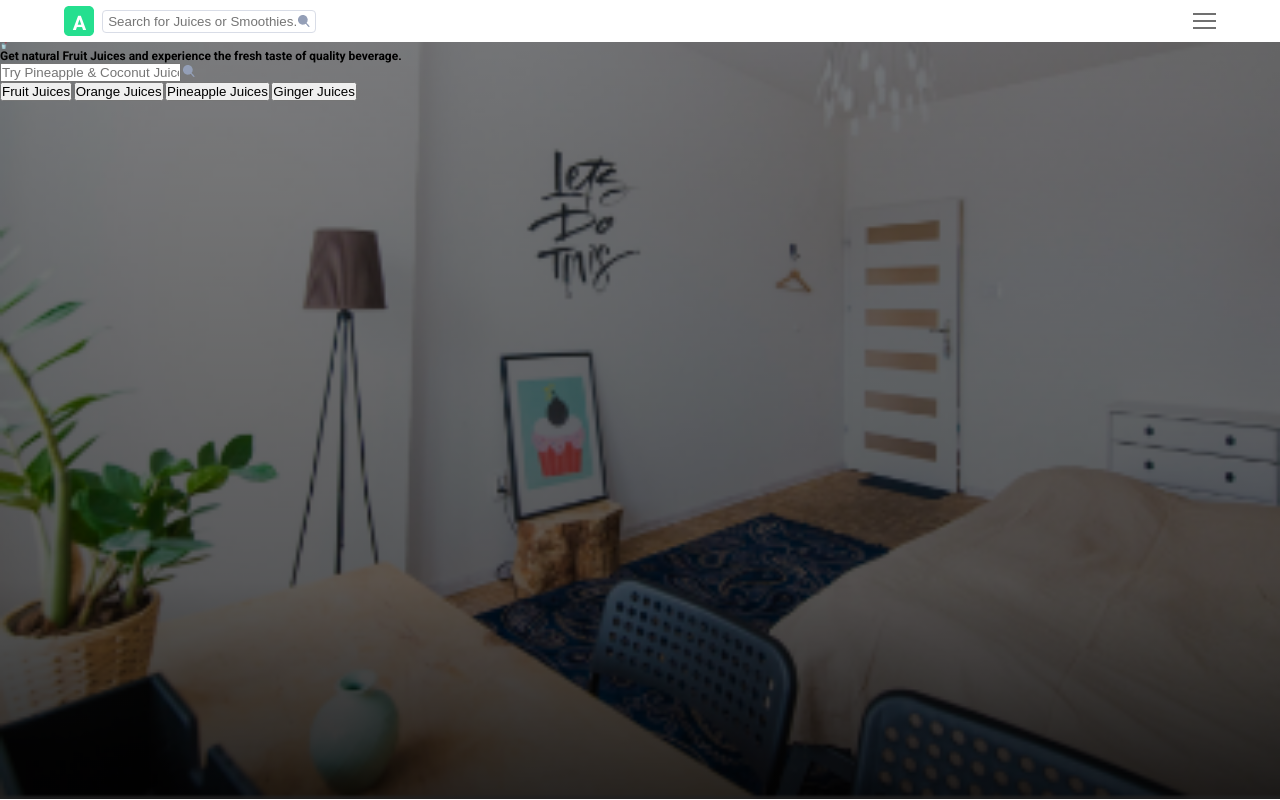
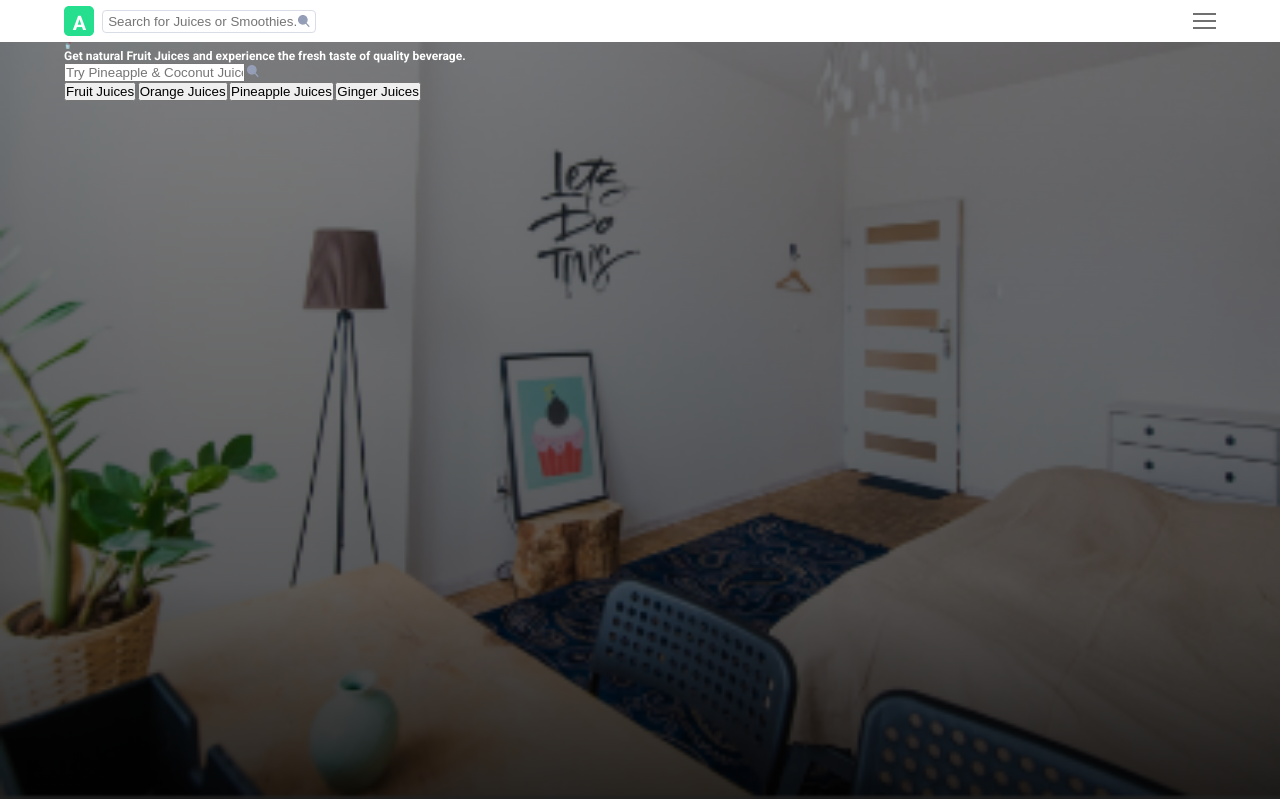
Before and after one commit to samseen/juice-shop, a plain HTML site: page index.html in a window 1280 px wide. Drawn offline with Linux system fonts and the light colour scheme.

Commit message:
Styled the hero text block

```diff
--- a/css/style.css
+++ b/css/style.css
@@ -82,3 +82,9 @@ nav ul li a {
     background-size: cover;
     background-position: bottom;
 }
+
+.hero__text-block {
+    width: 90%;
+    margin: 0 auto;
+    color: #fff;
+}
```
